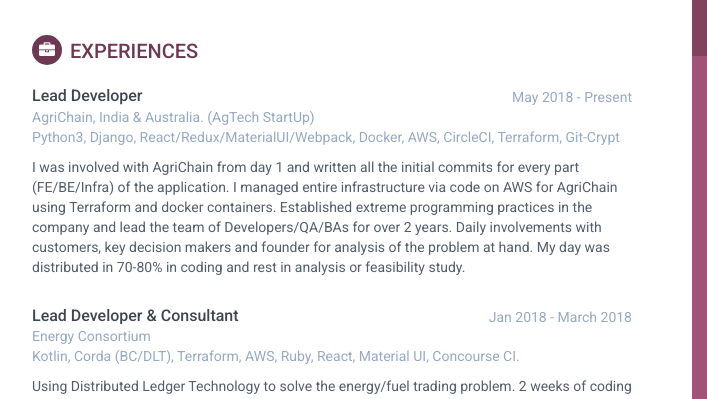
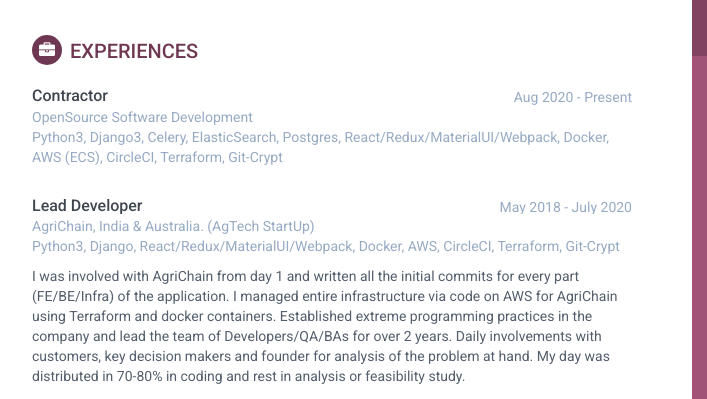
Before and after one commit to snyaggarwal/snyaggarwal.github.io, a plain HTML site: page index.html in a window 1280 px wide. Shown: the part 247-646 px from the top of the page, 188-895 px from the left. Drawn offline with Linux system fonts and the light colour scheme.

Commit message:
updated experience

```diff
--- a/index.html
+++ b/index.html
@@ -89,8 +89,23 @@
               <div class="item">
                 <div class="meta">
                   <div class="upper-row">
+                    <h3 class="job-title">Contractor</h3>
+                    <div class="time">Aug 2020 - Present</div>
+                  </div><!--//upper-row-->
+                  <div class="company">
+                    OpenSource Software Development
+                    <div>
+                      Python3, Django3, Celery, ElasticSearch, Postgres, React/Redux/MaterialUI/Webpack, Docker, AWS (ECS), CircleCI, Terraform, Git-Crypt
+                    </div>
+                  </div>
+                </div><!--//meta-->
+              </div><!--//item-->
+              <div class="item">
+                <div class="item">
+                <div class="meta">
+                  <div class="upper-row">
                     <h3 class="job-title">Lead Developer</h3>
-                    <div class="time">May 2018 - Present</div>
+                    <div class="time">May 2018 - July 2020</div>
                   </div><!--//upper-row-->
                   <div class="company">
                     AgriChain, India & Australia. (AgTech StartUp)
```
